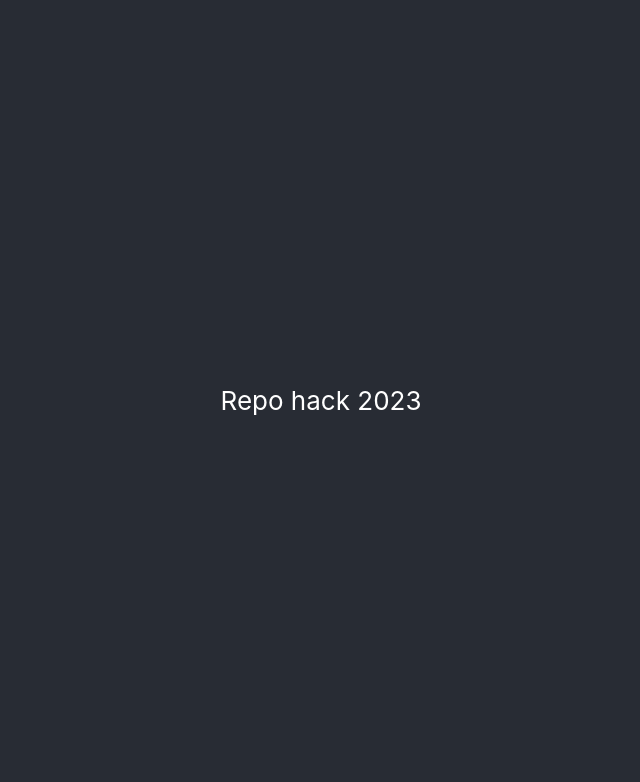
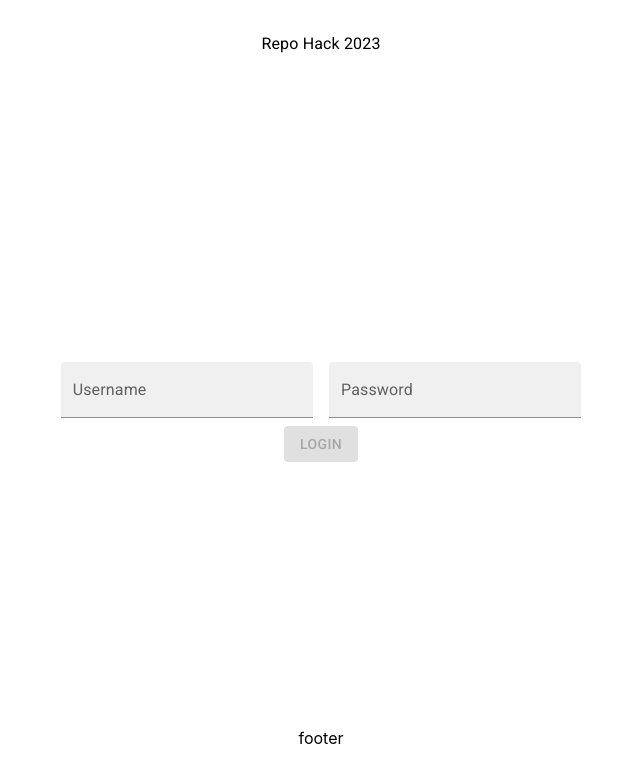
Before and after one commit to joanyassi/repo-hack-2023, a React (Create React App) app in the folder frontend-react/: page / in a window 1280 px wide. Shown: the top 782 px of the page, without its empty margins (319-959 px from the left). Built offline with nearby package versions, Linux system fonts and the light colour scheme.

Commit message:
dev branch

```diff
--- a/frontend-react/package.json
+++ b/frontend-react/package.json
@@ -3,11 +3,16 @@
   "version": "0.1.0",
   "private": true,
   "dependencies": {
+    "@emotion/react": "^11.11.1",
+    "@emotion/styled": "^11.11.0",
+    "@mui/icons-material": "^5.14.9",
+    "@mui/material": "^5.14.10",
     "@testing-library/jest-dom": "^5.17.0",
     "@testing-library/react": "^13.4.0",
     "@testing-library/user-event": "^13.5.0",
     "react": "^18.2.0",
     "react-dom": "^18.2.0",
+    "react-router-dom": "^6.16.0",
     "react-scripts": "5.0.1",
     "web-vitals": "^2.1.4"
   },
--- a/frontend-react/public/index.html
+++ b/frontend-react/public/index.html
@@ -3,6 +3,12 @@
   <head>
     <meta charset="utf-8" />
     <link rel="icon" href="%PUBLIC_URL%/favicon.ico" />
+    <link rel="preconnect" href="https://fonts.googleapis.com" />
+    <link rel="preconnect" href="https://fonts.gstatic.com" crossorigin />
+    <link
+      rel="stylesheet"
+      href="https://fonts.googleapis.com/css2?family=Roboto:wght@300;400;500;600;700&display=swap"
+    />
     <meta name="viewport" content="width=device-width, initial-scale=1" />
     <meta name="theme-color" content="#000000" />
     <meta
@@ -10,34 +16,11 @@
       content="Web site created using create-react-app"
     />
     <link rel="apple-touch-icon" href="%PUBLIC_URL%/logo192.png" />
-    <!--
-      manifest.json provides metadata used when your web app is installed on a
-      user's mobile device or desktop. See https://developers.google.com/web/fundamentals/web-app-manifest/
-    -->
     <link rel="manifest" href="%PUBLIC_URL%/manifest.json" />
-    <!--
-      Notice the use of %PUBLIC_URL% in the tags above.
-      It will be replaced with the URL of the `public` folder during the build.
-      Only files inside the `public` folder can be referenced from the HTML.
-
-      Unlike "/favicon.ico" or "favicon.ico", "%PUBLIC_URL%/favicon.ico" will
-      work correctly both with client-side routing and a non-root public URL.
-      Learn how to configure a non-root public URL by running `npm run build`.
-    -->
     <title>React App</title>
   </head>
   <body>
     <noscript>You need to enable JavaScript to run this app.</noscript>
     <div id="root"></div>
-    <!--
-      This HTML file is a template.
-      If you open it directly in the browser, you will see an empty page.
-
-      You can add webfonts, meta tags, or analytics to this file.
-      The build step will place the bundled scripts into the <body> tag.
-
-      To begin the development, run `npm start` or `yarn start`.
-      To create a production bundle, use `npm run build` or `yarn build`.
-    -->
   </body>
 </html>
--- a/frontend-react/src/App.css
+++ b/frontend-react/src/App.css
@@ -14,7 +14,7 @@
 }
 
 .App-header {
-  background-color: #282c34;
+  /* background-color: #282c34; */
   min-height: 100vh;
   display: flex;
   flex-direction: column;
--- a/frontend-react/src/App.js
+++ b/frontend-react/src/App.js
@@ -1,11 +1,15 @@
 import './App.css';
+import Home from './pages/Home'
+import { RouterProvider} from 'react-router-dom';
+import Router from './routes/routes'
 
 function App() {
   return (
     <div className="App">
-      <header className="App-header">
-       Repo hack 2023
-      </header>
+    <RouterProvider router={Router} />
+      {/* <header className="App-header">
+       <Home />
+      </header> */}
     </div>
   );
 }
--- /dev/null
+++ b/frontend-react/src/components/header/header.js
@@ -0,0 +1,130 @@
+import { useNavigate, Outlet, NavLink, useParams, Navigate } from 'react-router-dom'
+import { useState } from 'react'
+// import { useGlobalContext } from '../../context/globalContext'
+// import Footer from '../footer/footer'
+// import './index.css'
+// import Src from '../../assets/CAPMF.png'
+import Box from '@mui/material/Box';
+import Avatar from '@mui/material/Avatar';
+import Menu from '@mui/material/Menu';
+import MenuItem from '@mui/material/MenuItem';
+import ListItemIcon from '@mui/material/ListItemIcon';
+import Divider from '@mui/material/Divider';
+import IconButton from '@mui/material/IconButton';
+import Typography from '@mui/material/Typography';
+import Tooltip from '@mui/material/Tooltip';
+import PersonAdd from '@mui/icons-material/PersonAdd';
+import Settings from '@mui/icons-material/Settings';
+import Logout from '@mui/icons-material/Logout';
+
+const Header = () => {
+    const [anchorEl, setAnchorEl] = useState(null);
+    const open = Boolean(anchorEl);
+    const {id} = useParams()
+    const navigate = useNavigate()
+    const handleClick = (event) => {
+      setAnchorEl(event.currentTarget);
+    };
+    const handleClose = () => {
+      setAnchorEl(null);
+    };
+
+    const handleLogout = () => {
+        handleClose()
+        navigate('/')
+    }
+    const isHomePage = window.location.pathname === '/'
+	return (
+        <>
+        {isHomePage ?
+            <Box sx={{ display: 'flex', alignItems: 'center', justifyContent: 'center', textAlign: 'center' }}>
+            <Typography sx={{ minWidth: 30 }} margin={4}>Repo Hack 2023</Typography>
+            </Box> :
+        <Box sx={{ display: 'flex', alignItems: 'center', justifyContent: 'flex-end', textAlign: 'center' }}>
+          {/* <Typography sx={{ minWidth: 100 }}>Home</Typography> */}
+          <Typography sx={{ minWidth: 30 }}>{id.toUpperCase()}</Typography>
+          <Tooltip title="Account settings">
+            <IconButton
+              onClick={handleClick}
+              size="small"
+              sx={{ ml: 2 }}
+              aria-controls={open ? 'account-menu' : undefined}
+              aria-haspopup="true"
+              aria-expanded={open ? 'true' : undefined}
+            >
+              <Avatar sx={{ width: 32, height: 32 }}>{id.split('')[0].toUpperCase()}</Avatar>
+            </IconButton>
+          </Tooltip>
+        </Box>}
+        <Menu
+          anchorEl={anchorEl}
+          id="account-menu"
+          open={open}
+          onClose={handleClose}
+          onClick={handleClose}
+          PaperProps={{
+            elevation: 0,
+            sx: {
+              overflow: 'visible',
+              filter: 'drop-shadow(0px 2px 8px rgba(0,0,0,0.32))',
+              mt: 1.5,
+              '& .MuiAvatar-root': {
+                width: 32,
+                height: 32,
+                ml: -0.5,
+                mr: 1,
+              },
+              '&:before': {
+                content: '""',
+                display: 'block',
+                position: 'absolute',
+                top: 0,
+                right: 14,
+                width: 10,
+                height: 10,
+                bgcolor: 'background.paper',
+                transform: 'translateY(-50%) rotate(45deg)',
+                zIndex: 0,
+              },
+            },
+          }}
+          transformOrigin={{ horizontal: 'right', vertical: 'top' }}
+          anchorOrigin={{ horizontal: 'right', vertical: 'bottom' }}
+        >
+          <MenuItem onClick={handleClose}>
+            <Avatar /> Home
+          </MenuItem>
+          <Divider />
+          {/* <MenuItem onClick={handleClose}>
+            <ListItemIcon>
+              <PersonAdd fontSize="small" />
+            </ListItemIcon>
+            Add another account
+          </MenuItem> */}
+          {/* <MenuItem onClick={handleClose}>
+            <ListItemIcon>
+              <Settings fontSize="small" />
+            </ListItemIcon>
+            Settings
+          </MenuItem> */}
+          <MenuItem onClick={() => handleLogout()}>
+            <ListItemIcon>
+              <Logout fontSize="small" />
+            </ListItemIcon>
+            Logout
+          </MenuItem>
+        </Menu>
+      </>
+	)
+}
+
+const Layout = () => {
+	return (
+		<>
+			<Header />
+			<Outlet />
+			<div>footer</div>
+		</>
+	)
+}
+export default Layout;
--- /dev/null
+++ b/frontend-react/src/data/user.json
@@ -0,0 +1,22 @@
+{
+    "client01": {
+        "username": "CLIENT01",
+        "password": "123"
+    },
+    "client02": {
+        "username": "CLIENT02",
+        "password": "123"
+    },
+    "client03": {
+        "username": "CLIENT03",
+        "password": "123"
+    },
+    "DEALER01": {
+        "username": "DEALER01",
+        "password": "123"
+    },
+    "DEALER02": {
+        "username": "DEALER02",
+        "password": "123"
+    }
+}
--- /dev/null
+++ b/frontend-react/src/pages/Dashboard.js
@@ -0,0 +1,33 @@
+import { Container, Box } from '@mui/material';
+import { useLocation,useParams } from 'react-router-dom'
+
+const Dashboard = () => {
+    const location = useLocation();
+    const {id} = useParams();
+    console.log({ id })
+    return (
+        <Container
+        >
+         <Box
+    //   onSubmit={e => handleSubmit(e)}
+    //   component="form"
+      sx={{
+        '& .MuiTextField-root': { m: 1, width: '25ch' },
+      }}
+      noValidate
+      autoComplete="off"
+      minHeight='80vh'
+      display='flex'
+      justifyContent='center'
+      alignItems='center'
+      flexDirection='column'
+    >
+
+        {`Welcome to ${id.toUpperCase()} Dashboard`}
+    </Box>
+
+        </Container>
+    )
+}
+
+export default Dashboard;
--- /dev/null
+++ b/frontend-react/src/pages/Home.js
@@ -0,0 +1,88 @@
+import { useState} from 'react';
+import { useNavigate, useLocation } from 'react-router-dom';
+import Box from '@mui/material/Box';
+import TextField from '@mui/material/TextField';
+import Button from '@mui/material/Button';
+
+import Users from '../data/user.json'
+
+const LoginForm = () => {
+    const [loginData, setLoginData] = useState({
+        username: '',
+        password: ''
+    })
+    const location = useLocation()
+    const navigate = useNavigate()
+    // console.log({ location })
+    const [err, setErr] = useState('')
+
+    const { username, password }  = loginData
+    const handleChange = e => {
+        const { value, name } = e.target
+        setLoginData((prevState) => ({
+            ...prevState,
+            [name]: value
+        }))
+    }
+
+    const handleSubmit = (e) => {
+      e.preventDefault()
+      const result = Object.values(Users).filter(user => user.username.toLowerCase() === loginData.username.toLowerCase())
+      if (result.length < 1) {
+        setErr({username: 'Wrong Username'})
+      } else if (result[0].password !== loginData.password){
+        setErr({password: 'Wrong Password'})
+      } else {
+        setErr('')
+        navigate(`/dashboard/${username}`)
+      }
+      console.log({ err })
+      console.log('form submitted', Object.values(Users), { result })
+    }
+
+  return (
+    <Box
+      onSubmit={e => handleSubmit(e)}
+      component="form"
+      sx={{
+        '& .MuiTextField-root': { m: 1, width: '25ch' },
+      }}
+      noValidate
+      autoComplete="off"
+      // border='2px solid red'
+      minHeight='80vh'
+      display='flex'
+      justifyContent='center'
+      alignItems='center'
+      flexDirection='column'
+    >
+      <div>
+        <TextField
+          error={err?.username?.length > 0}
+          id="filled-error-helper-text"
+          label="Username"
+          value={username}
+          name="username"
+          onChange={(e) => {handleChange(e)}}
+        //   defaultValue="Hello World"
+          helperText={err?.username}
+          variant="filled"
+        />
+         <TextField
+          error={err?.password?.length > 0}
+          id="filled-error-helper-text"
+          label="Password"
+          value={password}
+          name="password"
+          onChange={(e) => {handleChange(e)}}
+        //   defaultValue="Hello World"
+          helperText={err?.password}
+          variant="filled"
+        />
+      </div>
+      <Button disabled={password.length === 0 || username.length < 3} type="submit" variant="contained">Login</Button>
+    </Box>
+  );
+}
+
+export default LoginForm;
--- /dev/null
+++ b/frontend-react/src/routes/routes.js
@@ -0,0 +1,26 @@
+import {
+    createBrowserRouter,
+} from "react-router-dom";
+
+import Home from '../pages/Home'
+import Dashboard from '../pages/Dashboard'
+import Layout from "../components/header/header";
+
+const Router = createBrowserRouter([
+	{
+		element: <Layout />,
+		children: [
+				{
+		path: "/",
+		element: <Home />,
+	},
+	{
+		path: "/dashboard/:id",
+		element: <Dashboard />,
+	}
+		]
+	}
+
+]);
+
+export default Router
```
Also changed, not shown: 1 other file (tests, documents, lock files or other folders).
